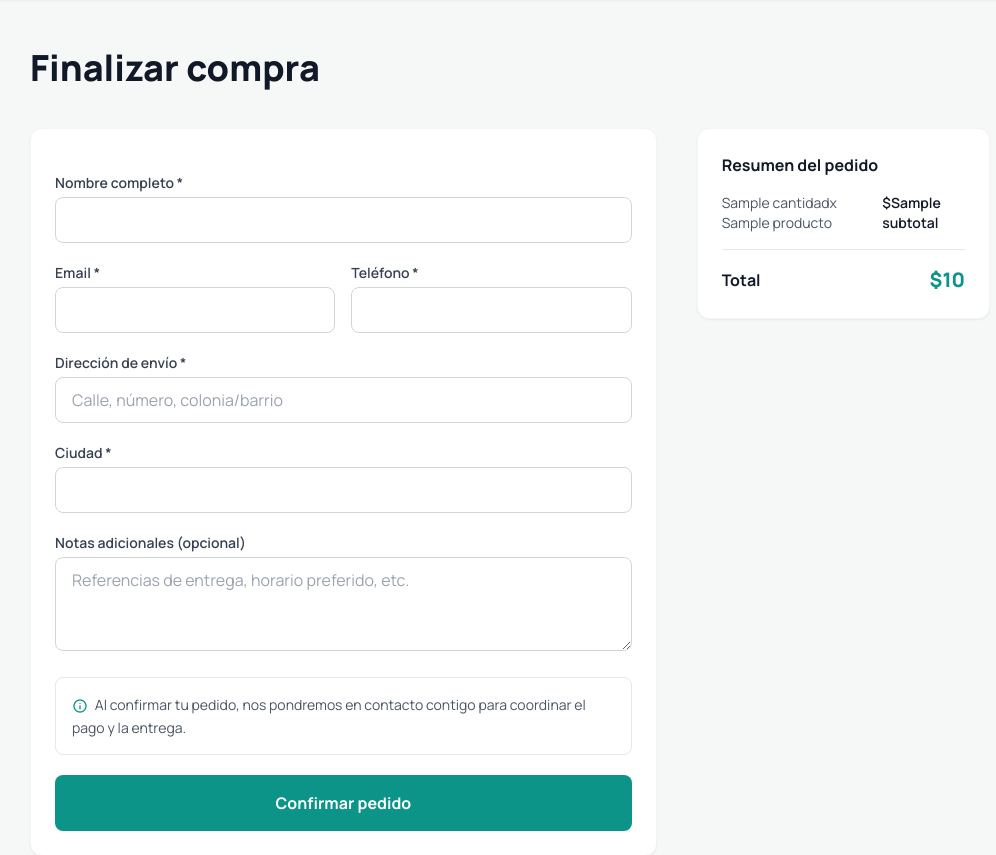
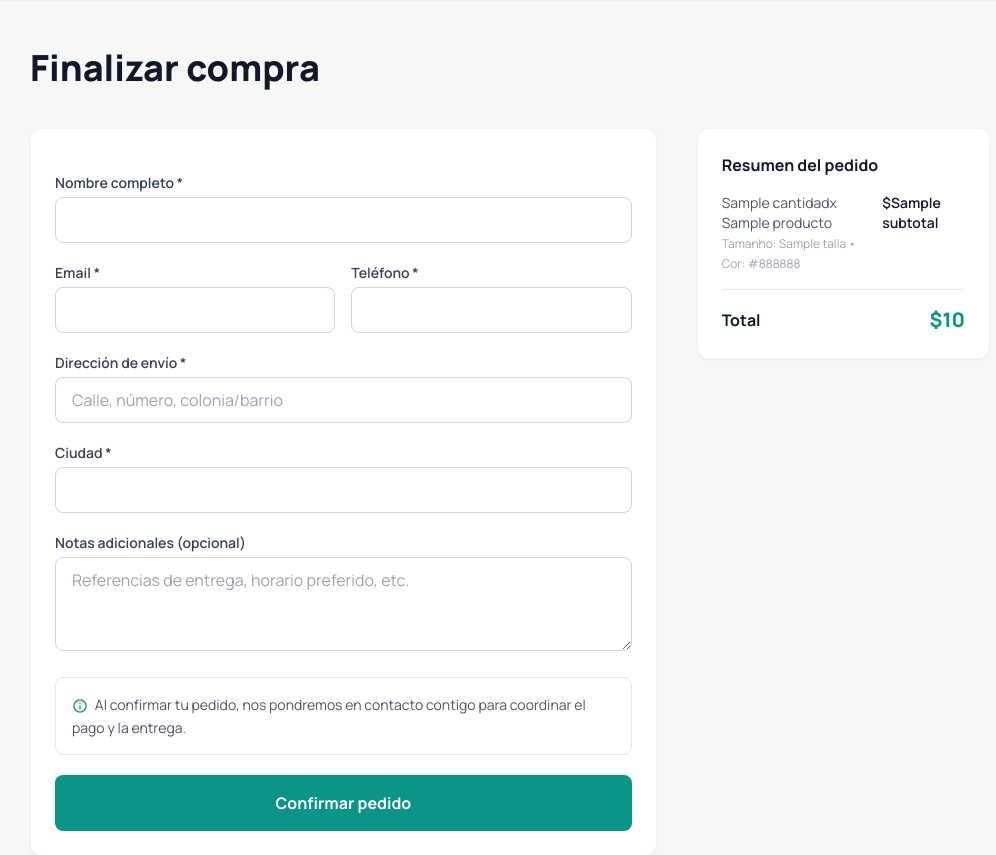
Before and after one commit to KeinnerMaster/Prontix-django, a Django app: template tienda/templates/tienda/checkout.html in a window 1280 px wide. Shown: the part 81-936 px from the top of the page, without its empty margins (130-1126 px from the left). Run offline with Django 5.2, Linux system fonts and the light colour scheme; the template is opened without the code that fills it: most values are stand-ins (such as "Sample title", 1, 10 or a date in 2020); some libraries are stand-ins or nearby versions.

Commit message:
Enhance order summary with item variant details
Added display of variant size and color in order summary.

```diff
--- a/tienda/templates/tienda/checkout.html
+++ b/tienda/templates/tienda/checkout.html
@@ -94,7 +94,16 @@
                     <div class="space-y-3 mb-4">
                         {% for item in carrito %}
                         <div class="flex justify-between text-sm">
-                            <span class="text-gray-600">{{ item.cantidad }}x {{ item.producto.nombre }}</span>
+                            <span class="text-gray-600">
+                                {{ item.cantidad }}x {{ item.producto.nombre }}
+                                {% if item.variante %}
+                                    <br><span class="text-xs text-gray-400">
+                                        {% if item.variante.talla %}Tamanho: {{ item.variante.talla }}{% endif %}
+                                        {% if item.variante.talla and item.variante.color %} • {% endif %}
+                                        {% if item.variante.color %}Cor: {{ item.variante.color }}{% endif %}
+                                    </span>
+                                {% endif %}
+                            </span>
                             <span class="font-semibold text-gray-900">${{ item.subtotal }}</span>
                         </div>
                         {% endfor %}
```
